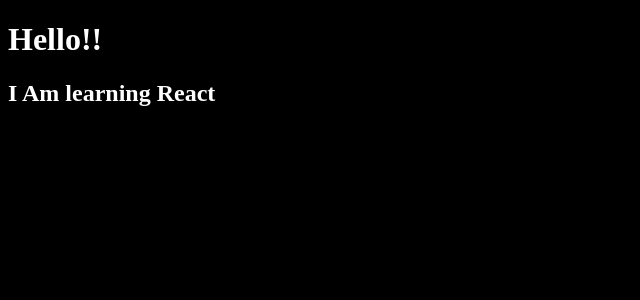
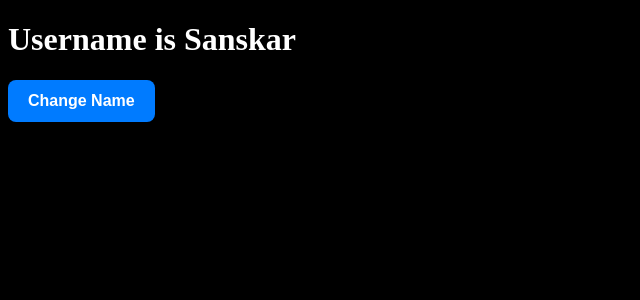
Before and after one commit to SanskarOmer/React-Projects, a React (Vite) app in the folder my-app/: page / in a window 1280 px wide. Shown: the top 300 px of the page, without its empty margins (0-640 px from the left). Built offline with nearby package versions, Linux system fonts and the light colour scheme.

Commit message:
craeted some html with react

```diff
--- a/my-app/src/App.jsx
+++ b/my-app/src/App.jsx
@@ -1,9 +1,21 @@
-function App(){
+/* eslint-disable no-unused-vars */
 
-  return <div>
-    <h1>Hello!!</h1>
-    <h2>I Am learning React</h2>
-  </div>
+import React from 'react'
 
+const App = () => {
+    let user ="Sanskar"
+    const name = ()=>{
+        console.log(user)
+        user="Aditi"
+        console.log(user)
+    }
+
+  return (
+    <div>
+        <h1>Username is {user}</h1>
+        <button onClick={name}>Change Name</button>
+    </div>
+  )
 }
+
 export default App
--- a/my-app/src/index.css
+++ b/my-app/src/index.css
@@ -4,3 +4,14 @@
 body{
   background-color: black;
 }
+button {
+  padding: 12px 20px;
+  background-color: #007bff;
+  color: white;
+  font-size: 16px;
+  font-weight: bold;
+  border: none;
+  border-radius: 8px;
+  cursor: pointer;
+  transition: background-color 0.3s ease, transform 0.2s ease;
+}
```
